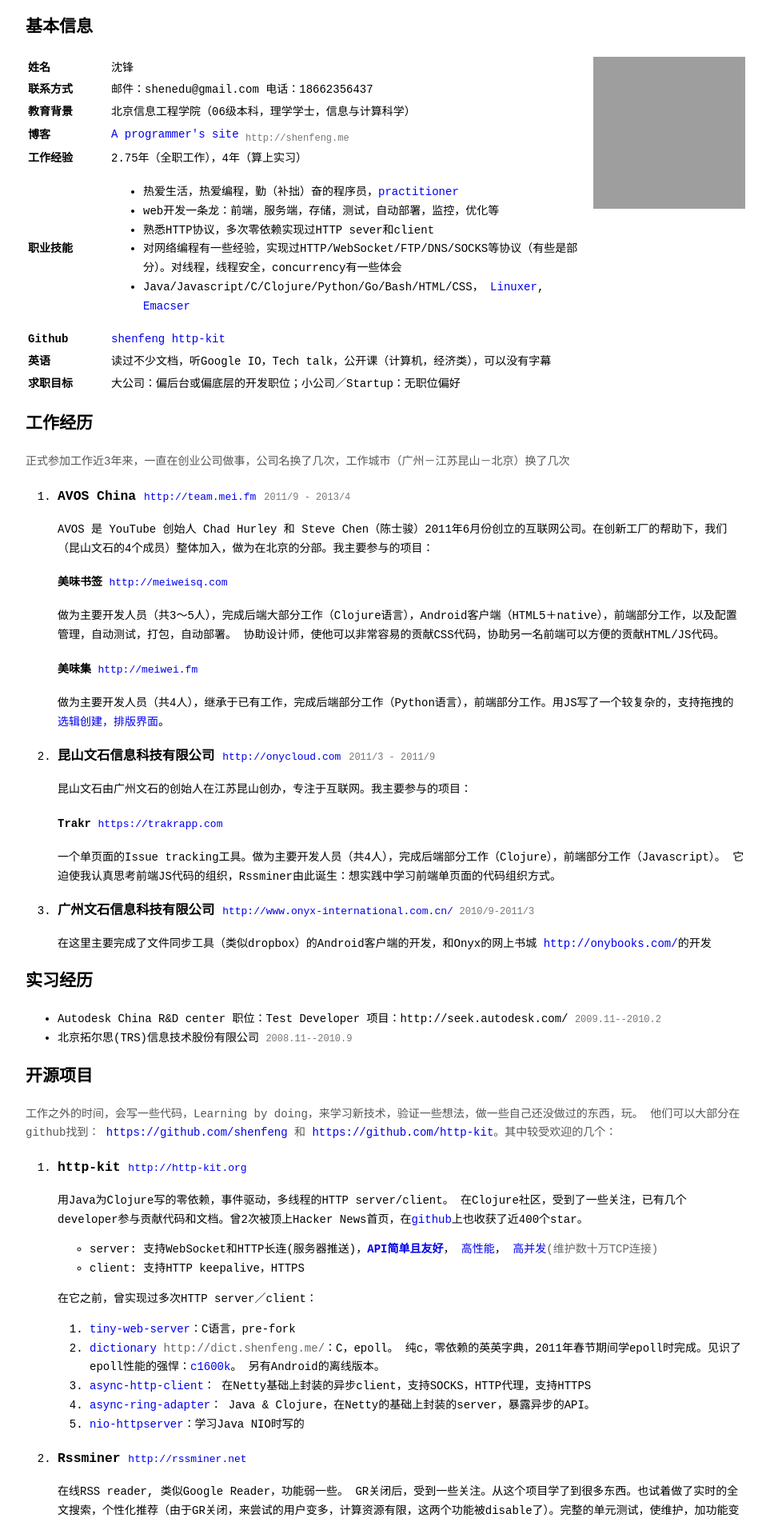
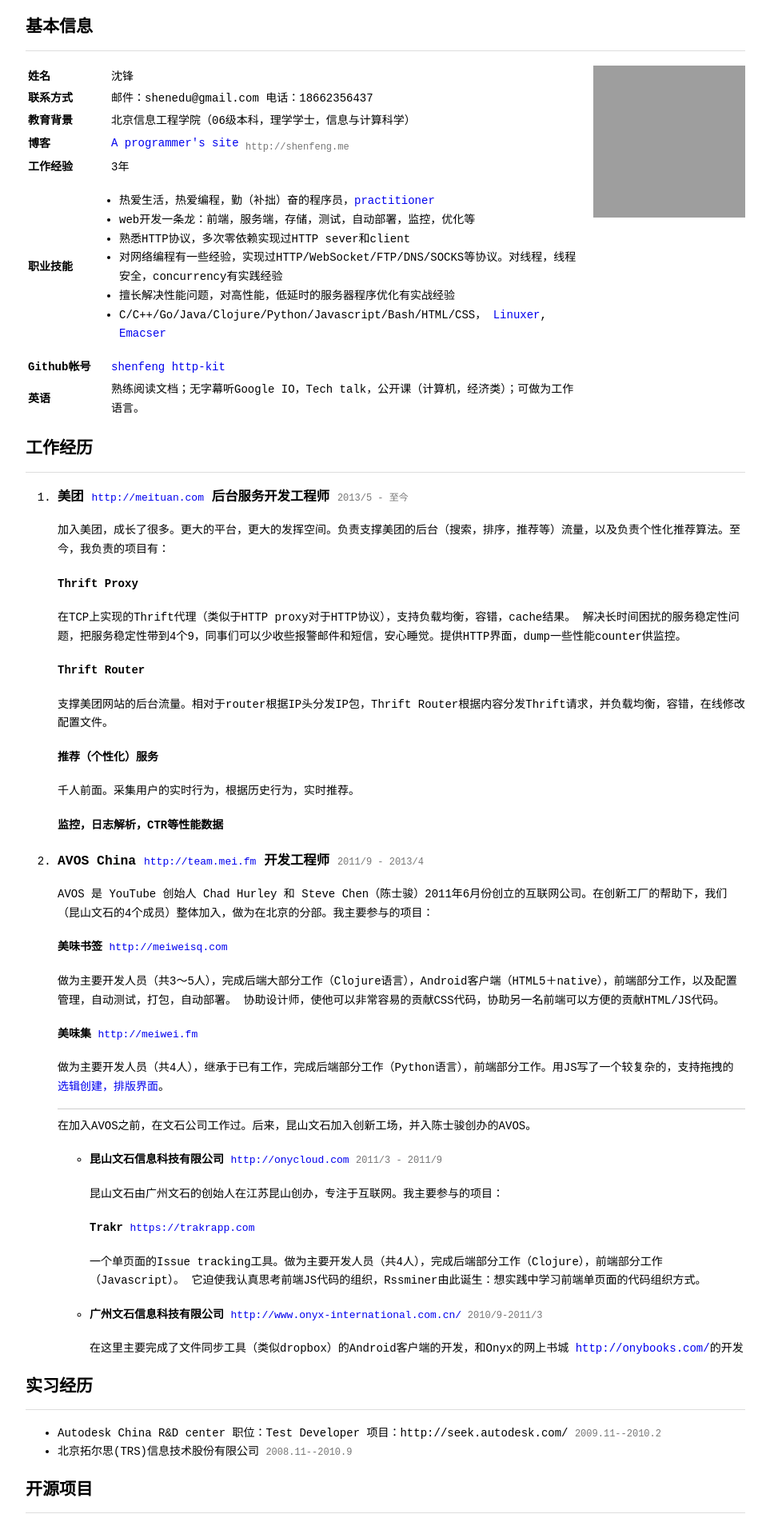
Before and after one commit to shenfeng/shenfeng.github.com, a Jekyll site: the page resume/index.html, which Jekyll copies as it is, in a window 1280 px wide. Shown: the top 1903 px of the page at 80% size, without its empty margins (158-1121 px from the left). Built offline with Jekyll 4.4.1, drawn with Linux system fonts in a browser that asks for light colours; some of the changed text lies outside the part shown; grey boxes are pictures that could not be loaded.

Commit message:
update resume

```diff
--- a/resume/index.html
+++ b/resume/index.html
@@ -37,25 +37,26 @@
 
           <tr>
             <td>工作经验</td>
-            <td>2.75年（全职工作），4年（算上实习） </td>
+            <td>3年</td>
           </tr>
           <tr>
             <td>职业技能</td>
             <td>
-              <ul>
+              <ul class="skills">
                 <li>热爱生活，热爱编程，勤（补拙）奋的程序员，<a href="https://github.com/shenfeng?tab=repositories">practitioner</a></li>
                 <li>web开发一条龙：前端，服务端，存储，测试，自动部署，监控，优化等</li>
                 <!-- <li>熟练的前端工程师，对JS/HTML/CSS/有较好的理解，5年有余，感情深厚，经验丰富</li> -->
                 <li>熟悉HTTP协议，多次零依赖实现过HTTP sever和client</li>
-                <li>对网络编程有一些经验，实现过HTTP/WebSocket/FTP/DNS/SOCKS等协议（有些是部分）。对线程，线程安全，concurrency有一些体会</li>
-                <li>Java/Javascript/C/Clojure/Python/Go/Bash/HTML/CSS，
+                <li>对网络编程有一些经验，实现过HTTP/WebSocket/FTP/DNS/SOCKS等协议<!-- （有些是部分） -->。对线程，线程安全，concurrency有实践经验</li>
+                <li>擅长解决性能问题，对高性能，低延时的服务器程序优化有实战经验</li>
+                <li>C/C++/Go/Java/Clojure/Python/Javascript/Bash/HTML/CSS，
                   <a href="https://github.com/shenfeng/dotfiles">Linuxer</a>,
                   <a href="https://github.com/shenfeng/dotfiles/tree/master/emacs.d">Emacser</a>
               </ul>
             </td>
           </tr>
           <tr>
-            <td>Github</td>
+            <td>Github帐号</td>
             <td>
               <a href="https://github.com/shenfeng">shenfeng</a>
               <a href="https://github.com/http-kit">http-kit</a>
@@ -63,20 +64,49 @@
           </tr>
           <tr>
             <td>英语</td>
-            <td>读过不少文档，听Google IO，Tech talk，公开课（计算机，经济类），可以没有字幕</td>
+            <td>熟练阅读文档；无字幕听Google IO，Tech talk，公开课（计算机，经济类）；可做为工作语言。</td>
           </tr>
-          <tr>
-            <td>求职目标</td>
-            <td>大公司：偏后台或偏底层的开发职位；小公司／Startup：无职位偏好</td>
-          </tr>
+          <!-- <tr> -->
+          <!--   <td>求职目标</td> -->
+          <!--   <td>大公司：偏后台或偏底层的开发职位；小公司／Startup：无职位偏好</td> -->
+          <!-- </tr> -->
         </table>
       </div>
       <div class="section work">
         <h2>工作经历</h2>
-        <p class="info">正式参加工作近3年来，一直在创业公司做事，公司名换了几次，工作城市（广州－江苏昆山－北京）换了几次</p>
+        <!-- <p class="info">正式参加工作近3年来，一直在创业公司做事，公司名换了几次，工作城市（广州－江苏昆山－北京）换了几次</p> -->
         <ol>
           <li>
-            <h3>AVOS China  <a href="http://team.mei.fm">http://team.mei.fm</a>
+            <h3> 美团 <a href="http://meituan.com">http://meituan.com</a>
+              <span class="title">后台服务开发工程师</span>
+              <span class="date">2013/5 - 至今</span></h3>
+            <p>
+              加入美团，成长了很多。更大的平台，更大的发挥空间。负责支撑美团的后台（搜索，排序，推荐等）流量，以及负责个性化推荐算法。至今，我负责的项目有：
+              <ul class="projects">
+                <li>
+                  <h4>Thrift Proxy</h4>
+                  <div class="detail">在TCP上实现的Thrift代理（类似于HTTP proxy对于HTTP协议），支持负载均衡，容错，cache结果。
+                    解决长时间困扰的服务稳定性问题，把服务稳定性带到4个9，同事们可以少收些报警邮件和短信，安心睡觉。提供HTTP界面，dump一些性能counter供监控。</div>
+                </li>
+                <li>
+                  <h4>Thrift Router</h4>
+                  <div class="detail">支撑美团网站的后台流量。相对于router根据IP头分发IP包，Thrift Router根据内容分发Thrift请求，并负载均衡，容错，在线修改配置文件。</div>
+                </li>
+                <li>
+                  <h4>推荐（个性化）服务</h4>
+                  <div class="detail">
+                    千人前面。采集用户的实时行为，根据历史行为，实时推荐。
+                  </div>
+                </li>
+                <li>
+                  <h4>监控，日志解析，CTR等性能数据</h4>
+                </li>
+              </ul>
+            </p>
+          </li>
+          <li>
+            <h3>AVOS China   <a href="http://team.mei.fm">http://team.mei.fm</a>
+              <span class="title">开发工程师</span>
               <span class="date">2011/9 - 2013/4</span></h3>
             <p>AVOS 是 YouTube 创始人 Chad Hurley 和 Steve
               Chen（陈士骏）2011年6月份创立的互联网公司。在创新工厂的帮助下，我们（昆山文石的4个成员）整体加入，做为在北京的分部。我主要参与的项目：</p>
@@ -96,11 +126,12 @@
                 </div>
               </li>
             </ul>
-          </li>
+            <p class="notice">在加入AVOS之前，在文石公司工作过。后来，昆山文石加入创新工场，并入陈士骏创办的AVOS。</p>
+            <ul>
               <li>
-            <h3>昆山文石信息科技有限公司 <a href="http://onycloud.com">http://onycloud.com</a>
+                <h4>昆山文石信息科技有限公司 <a href="http://onycloud.com">http://onycloud.com</a>
                   <span class="date">2011/3 - 2011/9</span>
-            </h3>
+                </h4>
                 <p>昆山文石由广州文石的创始人在江苏昆山创办，专注于互联网。我主要参与的项目：</p>
                 <ul class="projects">
                   <li>
@@ -113,12 +144,14 @@
                 </ul>
               </li>
               <li>
-            <h3>广州文石信息科技有限公司 <a href="http://www.onyx-international.com.cn/">
+                <h4>广州文石信息科技有限公司 <a href="http://www.onyx-international.com.cn/">
                     http://www.onyx-international.com.cn/
                   </a>
                   <span class="date">2010/9-2011/3</span>
-            </h3>
+                </h4>
                 <p>在这里主要完成了文件同步工具（类似dropbox）的Android客户端的开发，和Onyx的网上书城 <a href="http://onybooks.com/">http://onybooks.com/</a>的开发</p>
+              </li>
+            </ul>
           </li>
         </ol>
       </div>
@@ -130,14 +163,12 @@
             <span>项目：http://seek.autodesk.com/</span>
             <span class="date">2009.11--2010.2</span>
           </li>
-          <li>北京拓尔思(TRS)信息技术股份有限公司
-            <span class="date">2008.11--2010.9</span></li>
+          <li>北京拓尔思(TRS)信息技术股份有限公司 <span class="date">2008.11--2010.9</span></li>
         </ul>
       </div>
       <div class="section intern">
         <h2>开源项目</h2>
-        <p class="info">工作之外的时间，会写一些代码，Learning by doing，来学习新技术，验证一些想法，做一些自己还没做过的东西，玩。
-          他们可以大部分在github找到：
+        <p class="info">工作之外的时间，会写一些代码，Learning by doing，来学习新技术，验证一些想法，做一些自己还没做过的东西。 他们可以大部分在github找到：
           <a href="https://github.com/shenfeng">https://github.com/shenfeng</a> 和 <a href="https://github.com/http-kit/">https://github.com/http-kit</a>。其中较受欢迎的几个：</p>
         <ol>
           <li>
@@ -146,7 +177,7 @@
             <div class="detail">
               <p>
                 用Java为Clojure写的零依赖，事件驱动，多线程的HTTP server/client。
-                在Clojure社区，受到了一些关注，已有几个developer参与贡献代码和文档。曾2次被顶上Hacker News首页，在<a href="https://github.com/http-kit/http-kit">github</a>上也收获了近400个star。</p>
+                在Clojure社区，受到了一些关注，收到 <a href="https://github.com/http-kit/http-kit/graphs/contributors">十几个社区朋友</a> 的patch，多封邮件感谢。曾2次被顶上Hacker News首页，在<a href="https://github.com/http-kit/http-kit">github</a>上也收到了500多个star。</p>
               <ul>
                 <li>server: 支持WebSocket和HTTP长连(服务器推送)，<b><a href="http://http-kit.org/server.html">API简单且友好</a></b>，
                   <a href="https://github.com/ptaoussanis/clojure-web-server-benchmarks">高性能</a>，
@@ -157,35 +188,36 @@
               <p>在它之前，曾实现过多次HTTP server／client：</p>
               <ol>
                 <li>
-                  <a href="https://github.com/shenfeng/tiny-web-server">tiny-web-server</a>：C语言，pre-fork
+                  <a href="https://github.com/shenfeng/tiny-web-server">Tiny-web-server</a>：C语言，pre-fork
                 </li>
                 <li>
-                  <a href="http://dict.shenfeng.me/">dictionary <span class="dim">http://dict.shenfeng.me/</span></a>：C，epoll。
-                  纯c，零依赖的英英字典，2011年春节期间学epoll时完成。见识了epoll性能的强悍：<a href="http://shenfeng.me/how-far-epoll-can-push-concurrent-socket-connection.html">c1600k</a>。
-                  另有Android的离线版本。
+                  <a href="https://github.com/shenfeng/dictionary">Engish-English Dictionary <span class="dim">github/shenfeng/dictionary</span></a>C，epoll。
+                  纯c，零依赖的英英字典，2011年春节期间学epoll时完成，在16G机器上，可稳定1600K并发：<a href="http://shenfeng.me/how-far-epoll-can-push-concurrent-socket-connection.html">c1600k</a>。
                 </li>
                 <li>
-                  <a href="https://github.com/shenfeng/async-http-client">async-http-client</a>：
+                  <a href="https://github.com/shenfeng/async-http-client">Async-http-client</a>：
                   在Netty基础上封装的异步client，支持SOCKS，HTTP代理，支持HTTPS
                 </li>
                 <li>
-                  <a href="https://github.com/shenfeng/async-ring-adapter">async-ring-adapter</a>：
+                  <a href="https://github.com/shenfeng/async-ring-adapter">Async-ring-adapter</a>：
                   Java & Clojure，在Netty的基础上封装的server，暴露异步的API。
                 </li>
                 <li>
-                  <a href="https://github.com/shenfeng/nio-httpserver">nio-httpserver</a>：学习Java NIO时写的
+                  <a href="https://github.com/shenfeng/nio-httpserver">Nio-httpserver</a>：学习Java NIO时写的
                 </li>
               </ol>
             </div>
           </li>
           <li>
-            <h3>Rssminer <a href="http://rssminer.net">http://rssminer.net</a></h3>
+            <h3>Rssminer
+              <a href="http://rssminer.net">http://rssminer.net</a><span class="date">（已下线）</span></h3>
             <div class="detail">
-              <p>在线RSS reader, 类似Google Reader，功能弱一些。 GR关闭后，受到一些关注。从这个项目学了到很多东西。也试着做了实时的全文搜索，个性化推荐（由于GR关闭，来尝试的用户变多，计算资源有限，这两个功能被disable了）。完整的单元测试，使维护，加功能变得较轻松。为它，也写了一些较基础的库：</p>
+              <p>在线RSS reader, 类似Google Reader。 GR关闭后，受到一些关注，大量用户涌入，导入他们在GR的收藏，每天抓取几百万文章，硬盘容量受到压力，后面关掉了服务。
+                从这个项目学了到很多东西：我做了实时的全文搜索，个性化推荐。完整的单元测试，使维护，加功能变得较轻松。因为它，也写了一些较基础的库：</p>
               <ul>
                 <li>
-                  <a href="https://github.com/http-kit/http-kit">http-kit</a>：需要一个支持异步server & client，
-                  先在Netty的基础上封装过异步的client和server，后面觉得可以（也想试试）从零写，于是就写了它。后面受到一些关注，逐步完善API，文档。
+                  <a href="https://github.com/http-kit/http-kit">http-kit</a>：我需要一个支持异步server & client，来scale抓取的推送。
+                  先在Netty的基础上封装异步的client和server，后面用JAVA零依赖实现一个。后面受到一些关注，逐步完善API，文档。
                 </li>
                 <li>
                   模板引擎：<a href="https://github.com/shenfeng/mustache.clj">mustache.clj</a>：API方便，简单够用，高性能（数倍于另外的实现）。Rssminer也用它实现了多语言支持。
--- a/resume/style.css
+++ b/resume/style.css
@@ -66,3 +66,17 @@
 .skills {
     padding-left: 20px;
 }
+
+.notice {
+    border-top: 1px solid #cecece;
+    padding-top: 10px;
+}
+
+.skills {
+    padding-left: 10px;
+}
+
+h2 {
+    border-bottom: 1px solid #ddd;
+    padding-bottom: 10px;
+}
```
Lines whose indentation alone changed are shown as unchanged.
